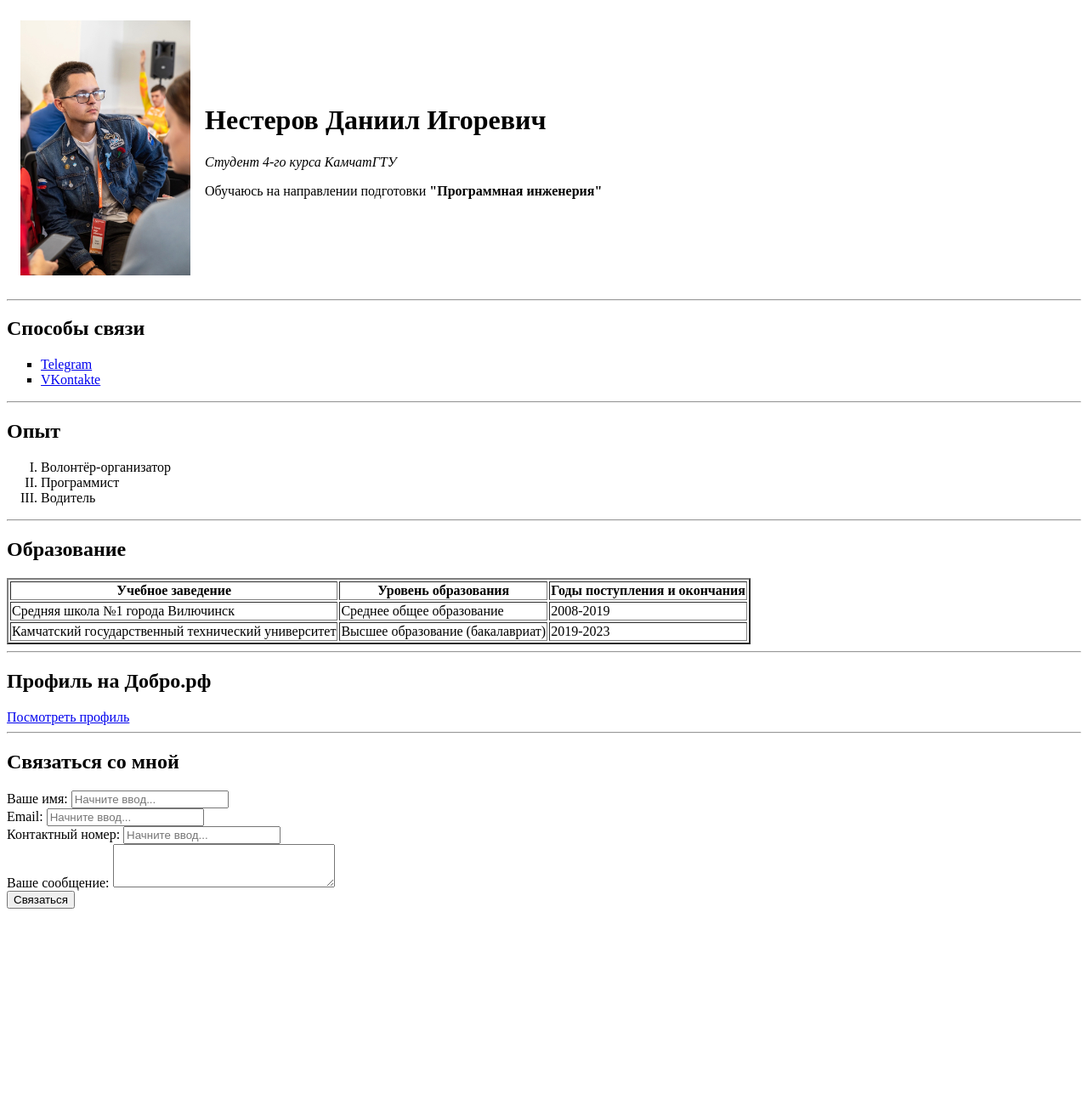
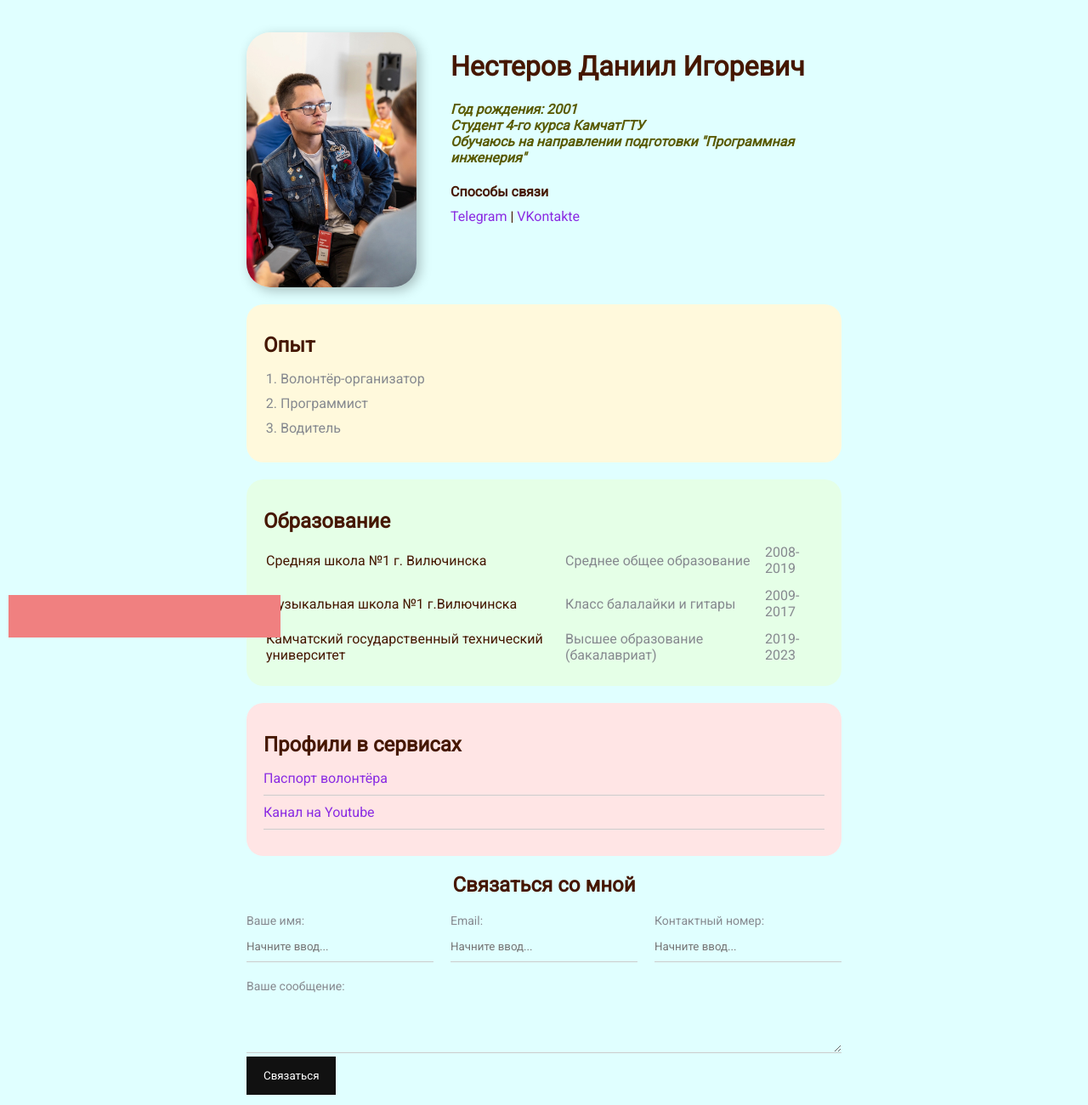
Before and after one commit to zanydami/myresume, a plain HTML site: page index.html in a window 1280 px wide. Shown: the top 1300 px of the page at 85% size. Before the commit the page ends 1077 px from the top, so only its background shows below. Drawn offline with Linux system fonts and the light colour scheme.

Commit message:
Add files via upload

```diff
--- a/index.html
+++ b/index.html
@@ -3,52 +3,48 @@
     <head>
         <meta charset="UTF-8">
         <title>Интернет-резюме</title>
+        <link rel="stylesheet" href="style.css">
     </head>
     <body>
-    <table cellspacing="15">
-        <tr>
-            <td>
-                <img src="yjoebnYDx2c.jpg" width="200" alt="Изображение недоступно">
-            </td>
-            <td>
+        <div class="container">
+            <div class="info">
+                <img src="yjoebnYDx2c.jpg" alt="Изображение недоступно" class="image">
+
+                <div class="info-text">
                     <h1>Нестеров Даниил Игоревич</h1>
-                <p><em>Студент 4-го курса КамчатГТУ</em></p>
+                    <p>Год рождения: 2001</p>
+                    <p>Студент 4-го курса КамчатГТУ</p>
                     <p>Обучаюсь на направлении подготовки <strong>"Программная инженерия"</strong></p>
 
-            </td>
-        </tr>
-    </table>
+                    <h4>Способы связи</h4>
 
-    <hr>
+                        <a href="https://t.me/NesterovD" target="_blank">Telegram</a>
+                        |
+                        <a href="https://vk.com/zanyda121101" target="_blank">VKontakte</a>
+                    </div>
+            </div>
 
-    <h2>Способы связи</h2>
-    <ul type="square">
-        <li><a href="https://t.me/NesterovD" target="_blank">Telegram</a></li>
-        <li><a href="https://vk.com/zanyda121101" target="_blank">VKontakte</a></li>
-    </ul>
-
-    <hr>
-
+            <div class="card bg-yellow">
                 <h2>Опыт</h2>
-    <ol type="I">
+                <ol class="list">
                     <li>Волонтёр-организатор</li>
                     <li>Программист</li>
                     <li>Водитель</li>
                 </ol>
+            </div>
 
-    <hr>
-
+            <div class="card bg-green">
                 <h2>Образование</h2>
-    <table border="2">
+                <table class="table">
                     <tr>
-            <th>Учебное заведение</th>
-            <th>Уровень образования</th>
-            <th>Годы поступления и окончания</th>
+                        <td>Средняя школа №1 г. Вилючинска</td>
+                        <td>Среднее общее образование</td>
+                        <td>2008-2019</td>
                     </tr>
                     <tr>
-            <td>Средняя школа №1 города Вилючинск</td>
-            <td>Среднее общее образование</td>
-            <td>2008-2019</td>
+                        <td>Музыкальная школа №1 г.Вилючинска</td>
+                        <td>Класс балалайки и гитары</td>
+                        <td>2009-2017</td>
                     </tr>
                     <tr>
                         <td>Камчатский государственный технический университет</td>
@@ -56,38 +52,56 @@
                         <td>2019-2023</td>
                     </tr>
                 </table>
+            </div>
 
-    <hr>
+            <div class="card bg-red">
+                <h2>Профили в сервисах</h2>
+                <ul class="link-list">
+                    <li>
+                        <a href="https://dobro.ru/volunteers/225198" target="_blank">Паспорт волонтёра</a>
+                    </li>
+                    <li>
+                        <a href="https://www.youtube.com/channel/UCCfLHVwDlqdHHDIOnriysQw" target="_blank">Канал на Youtube</a>
+                    </li>
+                </ul>
+            </div>
 
-    <h2>Профиль на Добро.рф</h2>
-    <a href="dobro.html" target="_blank">Посмотреть профиль</a>
-
-    <hr>
-
+            <div class="contact">
                 <h2>Связаться со мной</h2>
 
                 <form action="/">
+                    <div class="row">
+                        <div class="form-group">
                             <label for="name">Ваше имя:</label>
                             <input type="text" id="name" placeholder="Начните ввод...">
+                        </div>
 
-        <br>
-
+                        <div class="form-group">
                             <label for="email">Email:</label>
                             <input type="email" id="email" placeholder="Начните ввод...">
+                        </div>
 
-        <br>
-
+                    <div class="form-group">
                             <label for="number">Контактный номер:</label>
                             <input type="number" id="number" placeholder="Начните ввод...">
+                        </div>
+                    </div>
 
-        <br>
-
+                    <div class="form-group">
                         <label for="text">Ваше сообщение:</label>
                         <textarea id="text" cols="30" rows="3"></textarea>
+                    </div>
 
-        <br>
+                    <input class="button" type="submit" value="Связаться">
+                </form>
+            </div>
 
-        <input type="submit" value="Связаться">
-    </form>
+            <div class="position">
+                <div class="box"></div>
+            </div>
+
+    </div>
+
+    <div style="margin-bottom: 500px"></div>
     </body>
 </html>
--- /dev/null
+++ b/style.css
@@ -0,0 +1,219 @@
+@import url('https://fonts.googleapis.com/css2?family=Roboto&display=swap');
+
+/* * {
+  padding: 0;
+  margin: 0;
+} */
+
+body {
+  background-color: lightcyan;
+  color: rgb(69, 23, 0);
+
+  font-size: 16px;
+  font-weight: normal;
+  font-family: 'Roboto', sans-serif;
+}
+
+a {
+  color: blueviolet;
+  text-decoration: none;
+
+}
+
+a:hover {
+  text-decoration: underline;
+}
+
+a:active {
+  color: blue;
+}
+
+.image {
+  width: 200px;
+  border-radius: 28px;
+  box-shadow: 4px 4px 14px rgba(0, 0, 0,.25);
+}
+
+.info {
+  display: flex;
+  margin-bottom: 20px;
+}
+
+@media (max-width: 700px) {
+  .info {
+    text-align: center;
+    display: block;
+  }
+}
+.info-text {
+  margin-left: 40px;
+}
+
+.info-text h4 {
+  margin-bottom: 10px;
+}
+
+.info p {
+  color: rgb(89, 90, 0);
+  margin: 0;
+  font-style: italic;
+  font-weight: bold;
+  text-decoration: none;
+}
+
+/* Box model */
+.container {
+  max-width: 700px;
+  margin: auto;
+  padding-top: 30px;
+}
+
+/* .social {
+  background-color: lightblue;
+
+  padding: 15px;
+
+  border: 5px solid darkcyan;
+  border-bottom-style: dotted;
+  border-top-width: 10px;
+  border-right-color: blue;
+
+  margin: 5px;
+} */
+
+/* .box-model > div {
+  float: left;
+  background-color: black;
+  height: 200px;
+  border: 4px solid red;
+  box-sizing: border-box;
+  width: 25%;
+} */
+
+.bg-yellow {
+  background: #fff9dc;
+}
+
+.bg-green {
+  background: #e5ffe7;
+}
+
+.bg-red {
+  background: #ffe5e5;
+}
+
+.card {
+  padding: 15px 20px;
+  margin-bottom: 20px;
+  border-radius: 20px;
+}
+
+.card h2 {
+  margin-bottom: 10px
+}
+
+.list {
+  padding: 0px 20px;
+}
+
+.list li {
+  color: #86898f;
+  margin-bottom: 10px;
+}
+
+.table {
+  width: 100%;
+}
+
+.table td {
+  padding-bottom: 10px;
+}
+
+.table td:nth-child(2),
+.table td:nth-child(3) {
+  color: #86898f;
+}
+
+/* .table tr:nth-child(odd) {
+  background-color: lightcyan;
+} */
+
+.link-list {
+  list-style: none;
+  padding: 0;
+}
+
+.link-list li {
+  margin-bottom: 10px;
+  padding-bottom: 10px;
+  border-bottom: 1px solid #ccc;
+}
+
+.contact h2 {
+  text-align: center;
+}
+
+.form-group label {
+  display: block;
+  font-size: 14px;
+  color: #86898f;
+}
+
+.form-group input,
+.form-group textarea {
+  width: 100%;
+  box-sizing: border-box;
+  border: none;
+  background: transparent;
+  border-bottom: 1px solid #ccc;
+  color: black;
+  padding: 15px 0px 10px;
+  outline: none;
+  font-family: inherit;
+}
+
+.row {
+  display: flex;
+  margin-bottom: 20px;
+}
+
+.row > .form-group {
+  width: 50%;
+  margin-right: 20px;
+}
+
+.row > .form-group:last-child {
+  margin-right: 0px;
+}
+
+.button {
+  background: #111;
+  padding: 15px 20px;
+  color: #fff;
+  border: none;
+  font-family: inherit;
+  cursor: pointer;
+}
+
+.button:hover {
+  opacity: 0.9;
+}
+
+/* Position */
+
+.position {
+  position: relative;
+  border: 4px solid #000;
+  margin-top: 40px;
+  padding: 20px;
+  height: 300px;
+}
+
+.box {
+  position: fixed;
+  bottom: 50px;
+  left: 10px;
+  width: 25%;
+  height: 50px;
+  background: lightcoral;
+}
```
Lines whose indentation alone changed are shown as unchanged.
